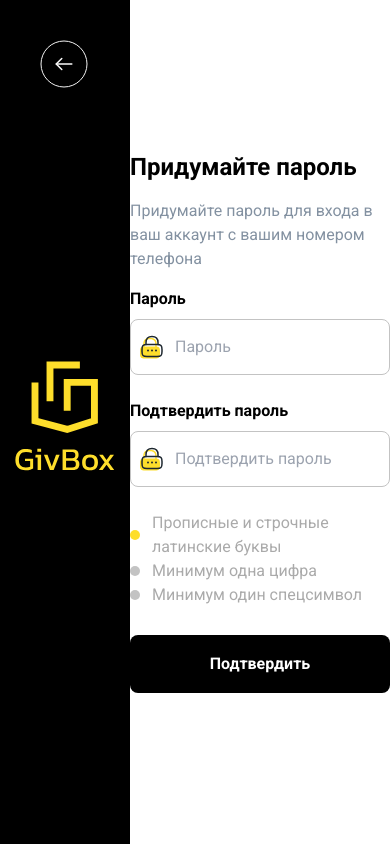
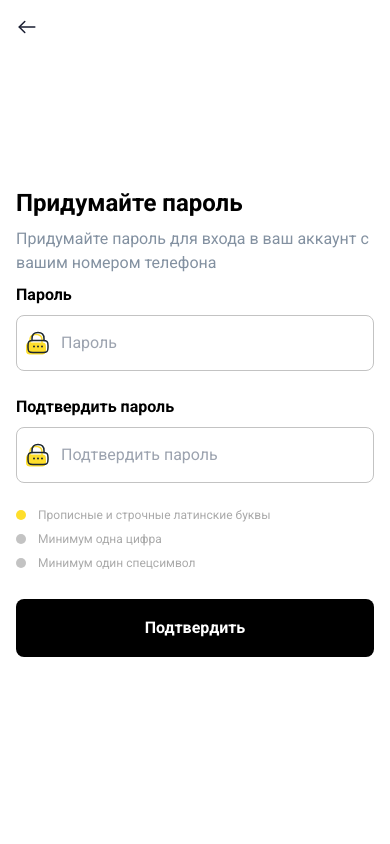
Before and after one commit to LevNiz/front1, a React (Vite) app: page /register/step-2 in a window 390 px wide. Built offline with nearby package versions, Linux system fonts and the light colour scheme.

Commit message:
Login Form mobile version

```diff
--- a/src/components/Auth/AuthPassword.jsx
+++ b/src/components/Auth/AuthPassword.jsx
@@ -2,13 +2,14 @@ import { NavLink, useNavigate } from 'react-router-dom';
 import logo from '../../assets/icons/logo2.svg';
 import lock from '../../assets/icons/lock.svg';
 import back from '../../assets/icons/back.svg';
+import leftArrow from '../../assets/icons/arrow-left.svg';
 
 const AuthPassword = () => {
   const navigate = useNavigate();
 
   return (
     <div className='flex w-full h-screen'>
-      <div className='relative w-2/6 bg-black flex justify-center items-center'>
+      <div className='hidden mm:w-2/5 lg:w-2/6 bg-black mm:flex justify-center items-center'>
         <div onClick={() => navigate(-1)}>
           <img
             className='absolute top-10 left-10 cursor-pointer'
@@ -20,10 +21,13 @@ const AuthPassword = () => {
           <img src={logo} alt='*' />
         </NavLink>
       </div>
-      <div className='w-4/6 flex flex-col justify-around items-center py-20'>
-        <form className='max-w-[400px] w-full'>
+      <div className='w-full mm:w-3/5 flex flex-col justify-around items-center py-10 mm:py-20 px-4'>
+        <form className='mm:max-w-[400px] w-full'>
+          <div className='mm:hidden' onClick={() => navigate(-1)}>
+            <img src={leftArrow} className='absolute top-4 left-4' alt='*' />
+          </div>
           <h2 className='text-black text-2xl font-bold'>Придумайте пароль</h2>
-          <p className='text-colGray3 my-4'>
+          <p className='text-colGray3 my-2 sm:my-4'>
             Придумайте пароль для входа в ваш аккаунт с вашим номером телефона
           </p>
           <div>
@@ -57,19 +61,23 @@ const AuthPassword = () => {
             </div>
           </div>
           <div className='mb-7'>
-            <div className='flex items-center'>
+            <div className='flex items-center my-2'>
               <span className='min-w-[10px] h-[10px] rounded-full bg-colYellow'></span>
-              <p className='text-[#AAA] ml-3'>
+              <p className='text-[#AAA] ml-3 text-xs sm:text-base'>
                 Прописные и строчные латинские буквы
               </p>
             </div>
-            <div className='flex items-center'>
+            <div className='flex items-center my-2'>
               <span className='min-w-[10px] h-[10px] rounded-full bg-colGray2'></span>
-              <p className='text-[#AAA] ml-3'>Минимум одна цифра</p>
+              <p className='text-[#AAA] ml-3 text-xs sm:text-base'>
+                Минимум одна цифра
+              </p>
             </div>
-            <div className='flex items-center'>
+            <div className='flex items-center my-2'>
               <span className='min-w-[10px] h-[10px] rounded-full bg-colGray2'></span>
-              <p className='text-[#AAA] ml-3'>Минимум один спецсимвол</p>
+              <p className='text-[#AAA] ml-3 text-xs sm:text-base'>
+                Минимум один спецсимвол
+              </p>
             </div>
           </div>
           <NavLink
--- a/src/components/Auth/AuthPersonalData.jsx
+++ b/src/components/Auth/AuthPersonalData.jsx
@@ -3,6 +3,8 @@ import logo from '../../assets/icons/logo2.svg';
 import location from '../../assets/icons/location2.svg';
 import profile from '../../assets/icons/profile.svg';
 import back from '../../assets/icons/back.svg';
+import leftArrow from '../../assets/icons/arrow-left.svg';
+import logoMobile from '../../assets/icons/logo3.svg';
 import { useState } from 'react';
 
 const AuthPersonalData = () => {
@@ -11,7 +13,7 @@ const AuthPersonalData = () => {
 
   return (
     <div className='flex w-full h-screen'>
-      <div className='relative w-2/6 bg-black flex justify-center items-center'>
+      <div className='hidden mm:w-2/5 lg:w-2/6 bg-black mm:flex justify-center items-center'>
         <div onClick={() => navigate(-1)}>
           <img
             className='absolute top-10 left-10 cursor-pointer'
@@ -23,18 +25,28 @@ const AuthPersonalData = () => {
           <img src={logo} alt='*' />
         </NavLink>
       </div>
-      <div className='w-4/6 flex flex-col justify-around items-center py-20'>
-        <form className='max-w-[400px] w-full'>
+      <div className='w-full mm:w-3/5 flex flex-col mm:justify-around items-center py-20 px-4'>
+        <div className='mm:hidden' onClick={() => navigate(-1)}>
+          <img
+            className='absolute top-4 left-4 cursor-pointer'
+            src={leftArrow}
+            alt='*'
+          />
+        </div>
+        <NavLink className='mm:hidden mb-8' to='/'>
+          <img src={logoMobile} alt='*' />
+        </NavLink>
+        <form className='mm:max-w-[400px] w-full'>
           <div>
             <p className='font-bold mb-2'>ФИО</p>
             <div className='mb-6 relative'>
               <input
-                className='w-full border border-colGray2 p-[15px_20px_15px_44px] rounded-lg focus:border-black focus:outline-none'
+                className='w-full border border-colGray2 p-[16px] mm:p-[15px_20px_15px_44px] rounded-lg focus:border-black focus:outline-none'
                 type='text'
                 placeholder='Полное имя'
               />
               <img
-                className='absolute top-[15px] left-[10px]'
+                className='absolute top-[15px] left-[10px] hidden mm:block'
                 src={profile}
                 alt='*'
               />
@@ -44,12 +56,12 @@ const AuthPersonalData = () => {
             <p className='font-bold mb-2'>Адрес</p>
             <div className='mb-6 relative'>
               <input
-                className='w-full border border-colGray2 p-[15px_20px_15px_44px] rounded-lg focus:border-black focus:outline-none'
+                className='w-full border border-colGray2 p-[16px] mm:p-[15px_20px_15px_44px] rounded-lg focus:border-black focus:outline-none'
                 type='text'
                 placeholder='Адрес проживания'
               />
               <img
-                className='absolute top-[15px] left-[10px]'
+                className='absolute top-[15px] left-[10px] hidden mm:block'
                 src={location}
                 alt='*'
               />
--- a/src/components/Auth/Login.jsx
+++ b/src/components/Auth/Login.jsx
@@ -1,5 +1,6 @@
 import { NavLink, useNavigate } from 'react-router-dom';
 import logo from '../../assets/icons/logo2.svg';
+import logoMobile from '../../assets/icons/logo3.svg';
 import lock from '../../assets/icons/lock.svg';
 import call from '../../assets/icons/call3.svg';
 import back from '../../assets/icons/back.svg';
@@ -17,7 +18,7 @@ const Login = () => {
 
   return (
     <div className='flex w-full h-screen'>
-      <div className='relative w-2/6 bg-black flex justify-center items-center'>
+      <div className='hidden relative w-2/5 lg:w-2/6 bg-black mm:flex justify-center items-center'>
         <div onClick={() => navigate(-1)}>
           <img
             className='absolute top-10 left-10 cursor-pointer'
@@ -29,19 +30,22 @@ const Login = () => {
           <img src={logo} alt='*' />
         </NavLink>
       </div>
-      <div className='w-4/6 flex flex-col justify-around items-center py-20'>
-        <h1 className='text-[32px] font-medium'>Авторизация</h1>
+      <div className='w-full mm:w-3/5 lg:w-4/6 flex flex-col justify-around items-center px-4 py-3 xs:py-10 mm:py-20'>
+        <NavLink className='mm:hidden' to='/'>
+          <img src={logoMobile} alt='*' />
+        </NavLink>
+        <h1 className='hidden mm:block text-[32px] font-medium'>Авторизация</h1>
         <form className='max-w-[400px] w-full'>
           <div>
             <p className='font-bold mb-2'>Номер телефона</p>
             <div className='mb-6 relative'>
               <input
-                className='w-full border border-colGray2 p-[15px_20px_15px_44px] rounded-lg focus:border-black focus:outline-none'
+                className='w-full border border-colGray2 p-3 mm:p-[15px_20px_15px_44px] rounded-lg focus:border-black focus:outline-none'
                 type='text'
                 placeholder='Номер телефона'
               />
               <img
-                className='absolute top-[15px] left-[10px]'
+                className='absolute top-[15px] left-[10px] hidden mm:block'
                 src={call}
                 alt='*'
               />
@@ -51,12 +55,12 @@ const Login = () => {
             <p className='font-bold mb-2'>Пароль</p>
             <div className='mb-4 relative'>
               <input
-                className='w-full border border-colGray2 p-[15px_20px_15px_44px] rounded-lg focus:border-black focus:outline-none'
+                className='w-full border border-colGray2 p-3 mm:p-[15px_20px_15px_44px] rounded-lg focus:border-black focus:outline-none'
                 type='password'
                 placeholder='Пароль'
               />
               <img
-                className='absolute top-[15px] left-[10px]'
+                className='absolute top-[15px] left-[10px] hidden mm:block'
                 src={lock}
                 alt='*'
               />
--- a/src/pages/Auth/Auth.jsx
+++ b/src/pages/Auth/Auth.jsx
@@ -7,7 +7,7 @@ const Auth = () => {
   const navigate = useNavigate();
   return (
     <div className='flex w-full h-screen'>
-      <div className='w-2/6 bg-black flex justify-center items-center'>
+      <div className='hidden mm:w-2/5 lg:w-2/6 bg-black mm:flex justify-center items-center'>
         <div onClick={() => navigate(-1)}>
           <img
             className='absolute top-10 left-10 cursor-pointer'
@@ -15,12 +15,15 @@ const Auth = () => {
             alt='*'
           />
         </div>
-        <NavLink to='/'>
+        <NavLink className='mm:hidden' to='/'>
           <img src={logo} alt='*' />
         </NavLink>
       </div>
-      <div className='w-4/6 flex flex-col justify-around items-center py-20'>
-        <h1 className='text-[32px] font-medium'>Регистрация</h1>
+      <div className='bg-black mm:bg-white w-full mm:w-3/5 lg:w-4/6 flex flex-col justify-around items-center px-4 py-20'>
+        <NavLink to='/' className='mm:hidden'>
+          <img src={logo} alt='*' />
+        </NavLink>
+        <h1 className='hidden mm:block text-[32px] font-medium'>Регистрация</h1>
         <form className='max-w-[400px] w-full'>
           <div className='mb-8 relative'>
             <input
@@ -36,13 +39,15 @@ const Auth = () => {
           </div>
           <NavLink
             to='step-1'
-            className='p-[17px] rounded-lg bg-black text-white flex justify-center items-center w-full font-bold hover:opacity-80 duration-150'
+            className='p-[17px] rounded-lg bg-colYellow mm:bg-black mm:text-white flex justify-center items-center w-full font-bold hover:opacity-80 duration-150'
           >
             Зарегистрироваться
           </NavLink>
         </form>
         <div className='text-center'>
-          <p className='text-[15px] font-medium mb-1'>У вас есть аккаунт?</p>
+          <p className='text-[15px] text-white mm:text-black font-medium mb-1'>
+            У вас есть аккаунт?
+          </p>
           <NavLink className='text-xl text-colYellow' to='/login'>
             Войти
           </NavLink>
```
Also changed, not shown: src/components/Auth/AuthConfirm.jsx (+11 -7 lines), src/assets/icons/logo3.svg (added).
